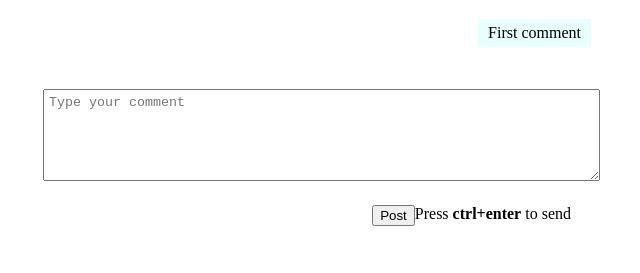
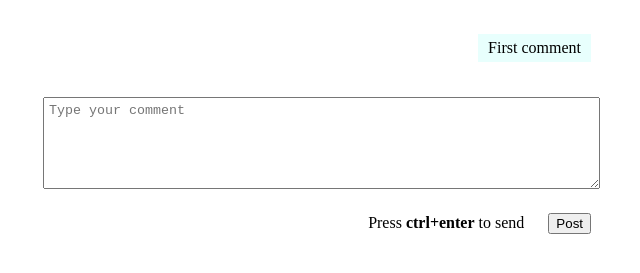
Before and after one commit to bopoda/comments-js, a plain HTML site: page index.html in a window 1280 px wide. Shown: the part 61-334 px from the top of the page, without its empty margins (324-964 px from the left). Drawn offline with Linux system fonts and the light colour scheme.

Commit message:
fixes html, js, css

```diff
--- a/index.html
+++ b/index.html
@@ -23,9 +23,9 @@
             <div class="form-group">
 				<textarea id="comment" placeholder="Type your comment"></textarea>
 			</div>
-            <div class="form-group">
-				<div class="toggleSubmitHotKey">Press <strong class="hotkey">ctrl+enter</strong> to send</div>
-				<div class="submit"><input type="submit" value="Post"></div>
+            <div class="form-group submitGroup">
+				<span class="toggleSubmitHotKey">Press <strong class="hotkey">ctrl+enter</strong> to send</span>
+				<input type="submit" value="Post">
 			</div>
         </form>
 	</div>
--- a/static/commentsWidget.css
+++ b/static/commentsWidget.css
@@ -1,6 +1,7 @@
 #commentsWidget {
     margin: 0 auto;
     max-width: 550px;
+    padding-bottom: 80px;
 }
 
 #commentsWidget textarea {
@@ -9,19 +10,24 @@
     margin: 20px 2px;
     padding:5px 0 5px 5px;
 }
+
 #commentsWidgetList  {
     float:right;
+    max-width: 60%;
 }
 
 #commentsWidgetList .comment-row {
+    overflow:hidden;
+    text-overflow: ellipsis;
     white-space: pre-wrap;
-    float:left;
     background-color: #e8fffd;
     padding:5px 10px;
     display: block;
+    clear: both;
+    margin:15px 0;
 }
 
-#commentsWidget .toggleSubmitHotKey, #commentsWidget .submit {
+#commentsWidget .submitGroup {
     float:right;
 }
 
--- a/static/commentsWidget.js
+++ b/static/commentsWidget.js
@@ -3,7 +3,8 @@ var commentsWidget = new CommentsWidget();
 function CommentsWidget() {
     this.HOTKEY_ENTER = 'enter';
     this.HOTKEY_CTRL_ENTER = 'ctrl+enter';
-
+    this.$comment = '';
+    this.$hotkey = '';
     this.defaultHotkey = this.HOTKEY_CTRL_ENTER;
 
     /**
@@ -11,6 +12,7 @@ function CommentsWidget() {
      */
     this.init = function () {
         commentsWidget.$comment = $('#comment');
+        commentsWidget.$hotkey = $('#commentsWidgetForm .toggleSubmitHotKey .hotkey');
 
         this.applyEvents();
     };
@@ -32,11 +34,12 @@ function CommentsWidget() {
 
             $('#commentsWidgetList').prepend(commentHtml);
             commentsWidget.$comment.val('');
+            $('html,body').animate({scrollTop: $('#commentsWidgetList').offset().top - 70});
         });
 
         $('#commentsWidgetForm .toggleSubmitHotKey').on("click", function (e) {
             e.preventDefault();
-            var hotkey = $(this).find('.hotkey').text();
+            var hotkey = commentsWidget.getSubmitHotkey();
             nextHotkey = commentsWidget.getNextSubmitHotkey(hotkey);
             commentsWidget.setSubmitHotkey(nextHotkey);
         });
@@ -94,7 +97,7 @@ function CommentsWidget() {
      * @returns {string}
      */
     this.getSubmitHotkey = function () {
-        var hotkey = $('#commentsWidgetForm .toggleSubmitHotKey .hotkey').text();
+        var hotkey = commentsWidget.$hotkey.text();
 
         if (!jQuery.inArray(hotkey, commentsWidget.getAllowedSubmitHotkeys)) {
             hotkey = commentsWidget.defaultHotkey;
@@ -113,7 +116,7 @@ function CommentsWidget() {
             hotkey = commentsWidget.defaultHotkey;
         }
 
-        $('#commentsWidgetForm .toggleSubmitHotKey .hotkey').text(hotkey);
+        commentsWidget.$hotkey.text(hotkey);
     };
 
     /**
```
